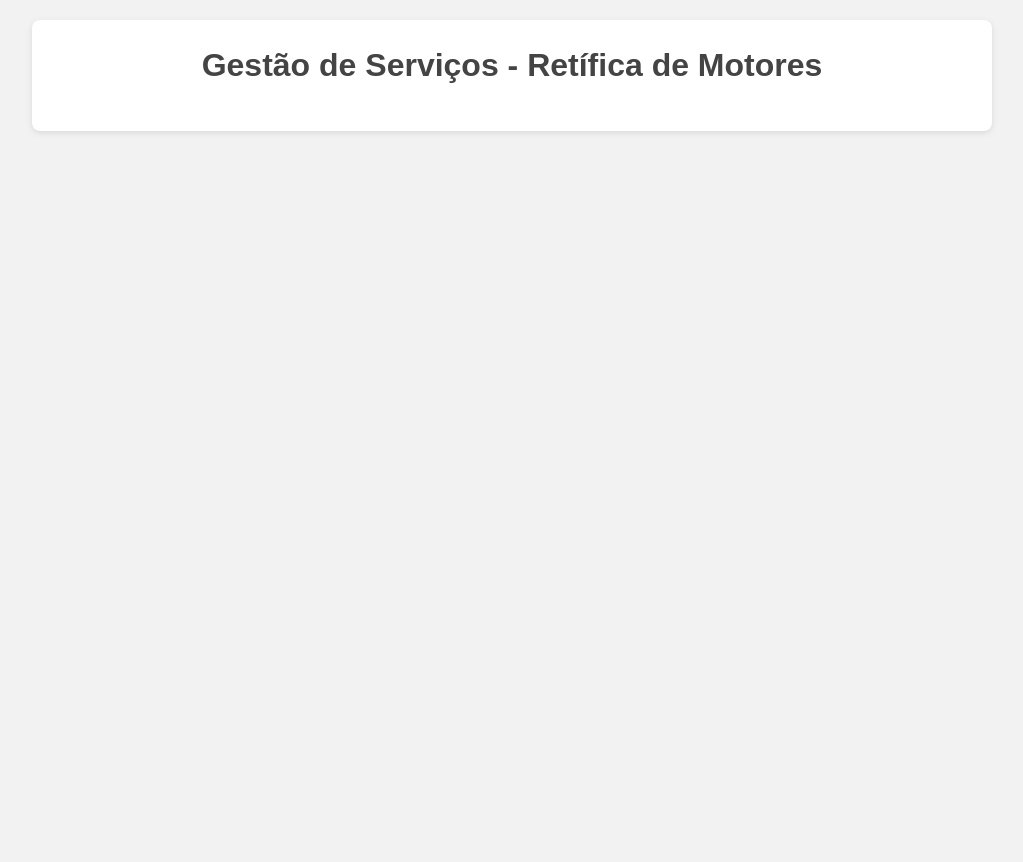
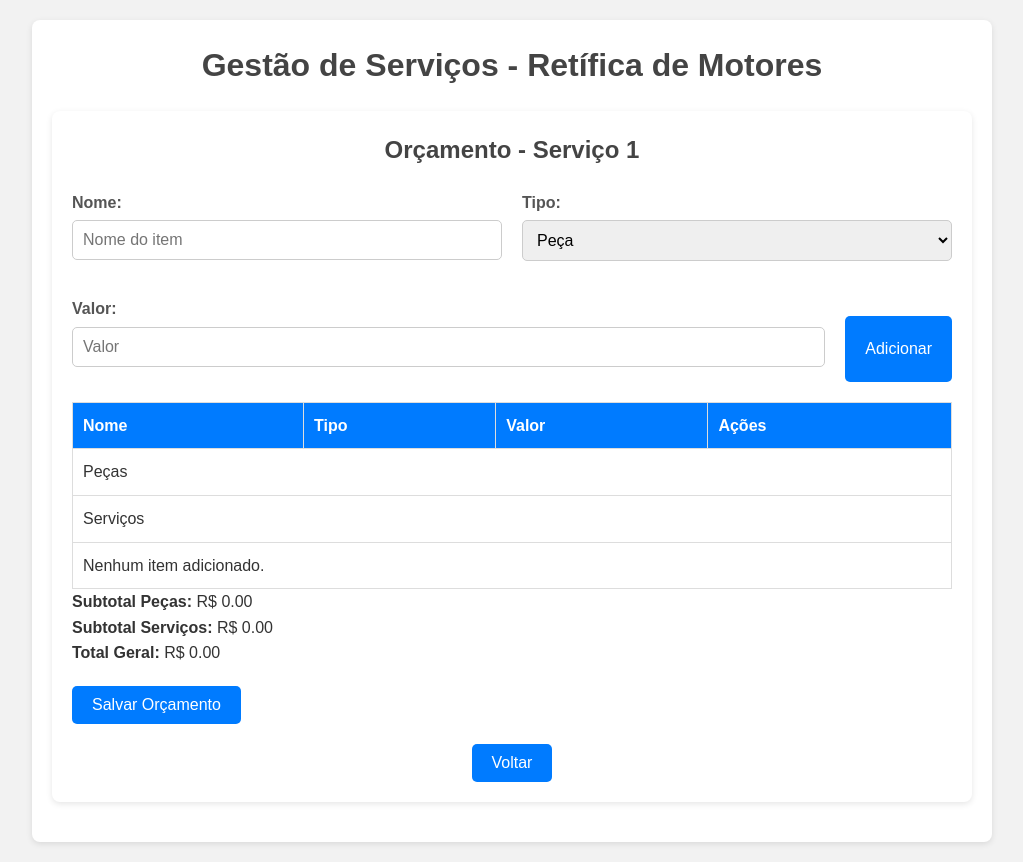
Before and after one commit to waynesouza/management, a React (Create React App) app in the folder client/: page /budget/1 in a window 1280 px wide. Shown: the whole page, without its empty margins (128-1151 px from the left). Before the commit the page ends 800 px from the top, so only its background shows below. Built offline with nearby package versions, Linux system fonts and the light colour scheme; the HTML template or start-up script is replaced by a standard one.

Commit message:
feat: added budget

```diff
--- a/client/src/App.js
+++ b/client/src/App.js
@@ -3,6 +3,7 @@ import { BrowserRouter as Router, Routes, Route } from 'react-router-dom';
 import ServiceList from './components/ServiceList';
 import ServiceForm from './components/ServiceForm';
 import './App.css';
+import Budget from "./components/Budget";
 
 const App = () => {
   return (
@@ -13,6 +14,7 @@ const App = () => {
             <Route path="/" element={<ServiceList />} />
             <Route path="/create" element={<ServiceForm />} />
             <Route path="/edit/:id" element={<ServiceForm />} />
+            <Route path={"/budget/:serviceId"} element={<Budget />} />
           </Routes>
         </div>
       </Router>
--- /dev/null
+++ b/client/src/components/Budget.js
@@ -0,0 +1,198 @@
+import React, { useState } from 'react';
+import axios from 'axios';
+import {Link, useParams} from 'react-router-dom';
+import '../App.css';
+
+const Budget = () => {
+    const { serviceId } = useParams();
+    const [items, setItems] = useState([]);
+    const [formData, setFormData] = useState({ nome: '', tipo: 'Peça', valor: '' });
+    const [editingItem, setEditingItem] = useState(null);
+
+    const handleSubmitItem = (e) => {
+        e.preventDefault();
+        if (editingItem) {
+            // Atualiza item existente
+            const updatedItems = items.map((item) =>
+                item.id === editingItem.id ? { ...editingItem, ...formData } : item
+            );
+            setItems(updatedItems);
+            setEditingItem(null);
+        } else {
+            // Adiciona novo item com um id único (utilizando Date.now())
+            const newItem = { id: Date.now(), ...formData };
+            setItems([...items, newItem]);
+        }
+        setFormData({ nome: '', tipo: 'Peça', valor: '' });
+    };
+
+    const handleEdit = (item) => {
+        setEditingItem(item);
+        setFormData({ nome: item.nome, tipo: item.tipo, valor: item.valor });
+    };
+
+    const handleDelete = (id) => {
+        setItems(items.filter((item) => item.id !== id));
+    };
+
+    const subtotalPecas = items
+        .filter((item) => item.tipo === 'Peça')
+        .reduce((acc, item) => acc + Number(item.valor), 0);
+    const subtotalServicos = items
+        .filter((item) => item.tipo === 'Serviço')
+        .reduce((acc, item) => acc + Number(item.valor), 0);
+    const totalGeral = subtotalPecas + subtotalServicos;
+
+    const handleSaveBudget = async () => {
+        if (!serviceId) {
+            alert('Informe o ID do serviço.');
+            return;
+        }
+        const payload = {
+            service_id: serviceId,
+            data: JSON.stringify(items),
+        };
+
+        try {
+            // Pode ser necessário ajustar para PUT caso já exista orçamento para o serviço
+            const response = await axios.post('http://localhost:5000/budget', payload);
+            if (response.status === 200 || response.status === 201) {
+                alert('Orçamento salvo com sucesso!');
+            } else {
+                alert('Erro ao salvar orçamento.');
+            }
+        } catch (error) {
+            console.error('Erro ao salvar orçamento:', error);
+            alert('Erro ao salvar orçamento.');
+        }
+    };
+
+    return (
+        <div className="container">
+            <h2>Orçamento - Serviço {serviceId}</h2>
+
+            <form onSubmit={handleSubmitItem}>
+                <div className="form-group">
+                    <label>Nome:</label>
+                    <input
+                        type="text"
+                        name="nome"
+                        value={formData.nome}
+                        onChange={(e) => setFormData({ ...formData, nome: e.target.value })}
+                        placeholder="Nome do item"
+                        required
+                    />
+                </div>
+                <div className="form-group">
+                    <label>Tipo:</label>
+                    <select
+                        name="tipo"
+                        value={formData.tipo}
+                        onChange={(e) => setFormData({ ...formData, tipo: e.target.value })}
+                    >
+                        <option value="Peça">Peça</option>
+                        <option value="Serviço">Serviço</option>
+                    </select>
+                </div>
+                <div className="form-group">
+                    <label>Valor:</label>
+                    <input
+                        type="number"
+                        step="0.01"
+                        name="valor"
+                        value={formData.valor}
+                        onChange={(e) => setFormData({ ...formData, valor: e.target.value })}
+                        placeholder="Valor"
+                        required
+                    />
+                </div>
+                <div className="button-group">
+                    <button type="submit">
+                        {editingItem ? 'Atualizar' : 'Adicionar'}
+                    </button>
+                    {editingItem && (
+                        <button
+                            type="button"
+                            onClick={() => {
+                                setEditingItem(null);
+                                setFormData({ nome: '', tipo: 'Peça', valor: '' });
+                            }}
+                        >
+                            Cancelar
+                        </button>
+                    )}
+                </div>
+            </form>
+
+            <table>
+                <thead>
+                <tr>
+                    <th>Nome</th>
+                    <th>Tipo</th>
+                    <th>Valor</th>
+                    <th>Ações</th>
+                </tr>
+                </thead>
+                <tbody>
+                <tr className="section-header">
+                    <td colSpan="4">Peças</td>
+                </tr>
+                {items.filter((item) => item.tipo === 'Peça').map((item) => (
+                    <tr key={item.id}>
+                        <td>{item.nome}</td>
+                        <td>{item.tipo}</td>
+                        <td>{Number(item.valor).toFixed(2)}</td>
+                        <td>
+                            <button onClick={() => handleEdit(item)}>Editar</button>
+                            <button onClick={() => handleDelete(item.id)}>Remover</button>
+                        </td>
+                    </tr>
+                ))}
+                <tr className="section-header">
+                    <td colSpan="4">Serviços</td>
+                </tr>
+                {items.filter((item) => item.tipo === 'Serviço').map((item) => (
+                    <tr key={item.id}>
+                        <td>{item.nome}</td>
+                        <td>{item.tipo}</td>
+                        <td>{Number(item.valor).toFixed(2)}</td>
+                        <td>
+                            <button onClick={() => handleEdit(item)}>Editar</button>
+                            <button onClick={() => handleDelete(item.id)}>Remover</button>
+                        </td>
+                    </tr>
+                ))}
+                {items.length === 0 && (
+                    <tr>
+                        <td colSpan="4">Nenhum item adicionado.</td>
+                    </tr>
+                )}
+                </tbody>
+            </table>
+
+            <div className="totals">
+                <p>
+                    <strong>Subtotal Peças:</strong> R$ {subtotalPecas.toFixed(2)}
+                </p>
+                <p>
+                    <strong>Subtotal Serviços:</strong> R$ {subtotalServicos.toFixed(2)}
+                </p>
+                <p>
+                    <strong>Total Geral:</strong> R$ {totalGeral.toFixed(2)}
+                </p>
+            </div>
+
+            <div className="button-group">
+                <button onClick={handleSaveBudget}>Salvar Orçamento</button>
+            </div>
+
+            <div style={{ marginTop: '20px', textAlign: 'center' }}>
+                <Link to="/">
+                    <button>Voltar</button>
+                </Link>
+            </div>
+        </div>
+    );
+};
+
+export default Budget;
--- a/client/src/components/ServiceList.js
+++ b/client/src/components/ServiceList.js
@@ -103,6 +103,9 @@ const ServiceList = () => {
                             <Link to={`/edit/${service.id}`}>
                                 <button>Editar</button>
                             </Link>
+                            <Link to={`/budget/${service.id}`}>
+                                <button>Criar/Editar Orçamento</button>
+                            </Link>
                         </td>
                     </tr>
                 ))}
```
